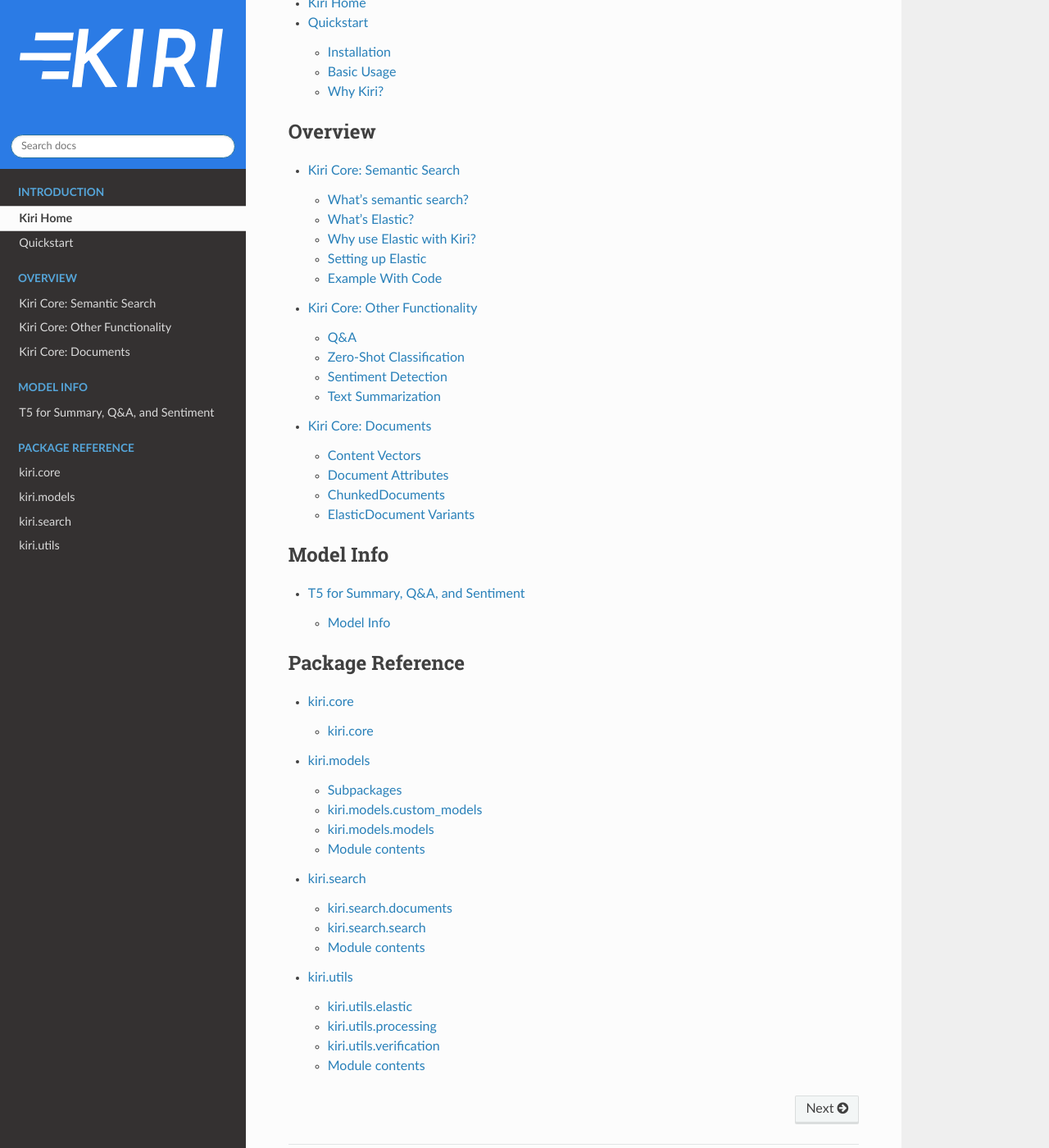
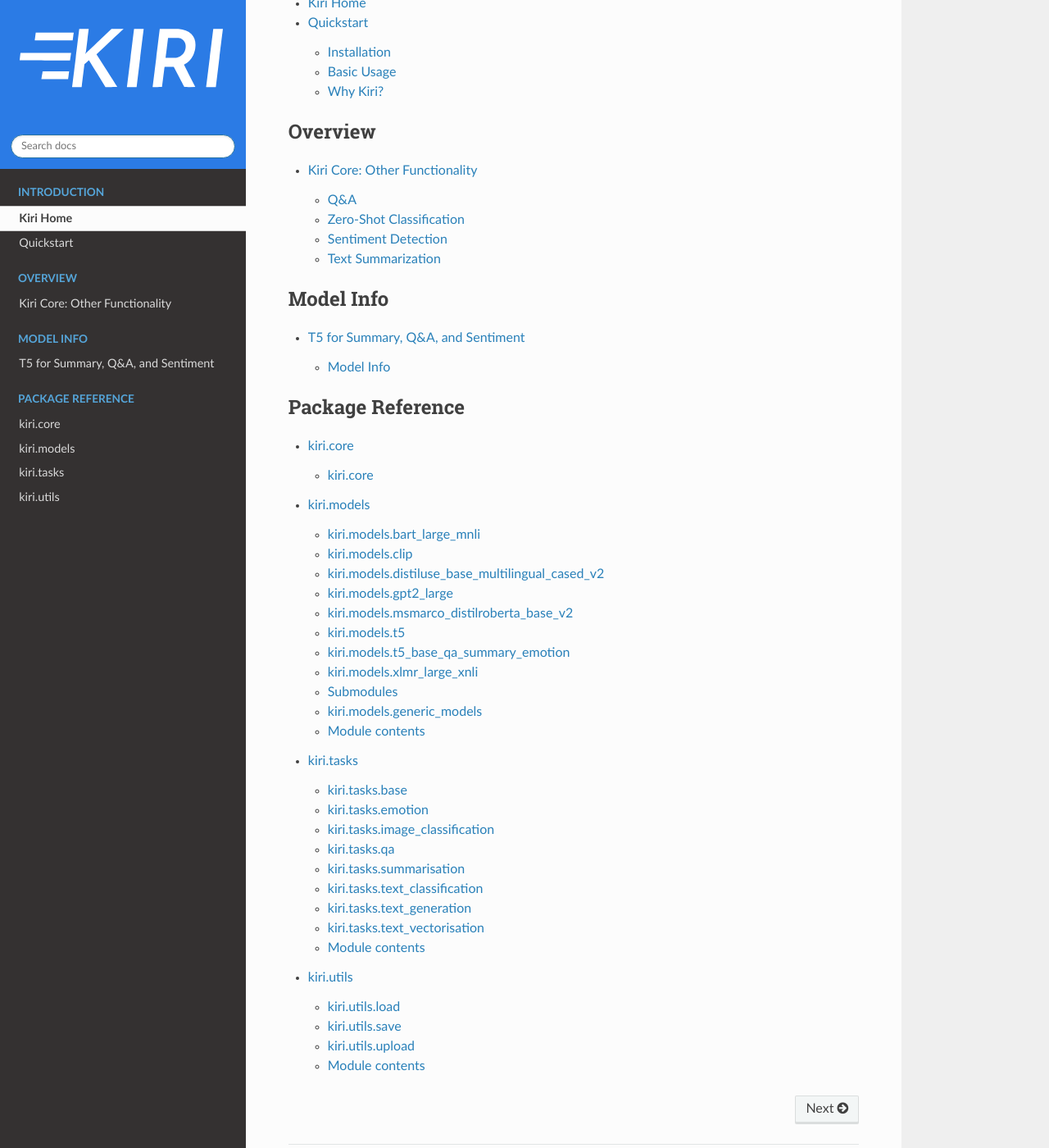
Before and after one commit to backprop-ai/backprop, a Sphinx documentation site: the page built from docs/source/index.rst, in a window 1280 px wide and 1400 px high, scrolled down 480 px. Shown: the whole window at 82% size. Built offline with Sphinx 7.4.7 and the Read the Docs theme 2.0.0, drawn with Linux system fonts in a browser that asks for light colours.

Commit message:
Doc update

```diff
--- a/docs/source/Document.rst
+++ /dev/null
@@ -1,32 +0,0 @@
-Kiri Core: Documents
-====================
-
-Documents are the base object on which much of Kiri operates.
-
-At their simplest, they're a wrapper for a string of content and an associated content vector.
-
-Content Vectors
----------------
-Upon uploading a document to a `DocStore`, it is processed -- the `vectorise_model` parameter of the Kiri Core is used
-to encode the entire document as a vector, which can then used for semantic search.
-
-Document Attributes
--------------------
-Document attributes can be any metadata that you might require -- title, publication date, url, etc.
-
-They won't be vectorised, and are accessible upon retrieval from a `DocStore`.
-
-ChunkedDocuments
-----------------
-The basic `Document` has a content vector field. However, for longer documents or specific tasks,
-more granular vectorisation is beneficial.
-
-`ChunkedDocuments` accept a `chunking_level`. This parameter determines how many sentences make up a single chunk.
-The content text is split into chunks of sentences, and each chunk is vectorised individually.
-
-ElasticDocument Variants
-------------------------
-Both the `Document` and `ChunkedDocument` classes have Elastic-ready variants. These variants are used in much the same way as their
-standard counterparts: however, they have in-built functionality for creating Elastic mappings, as well as storage and retrieval to/from an Elastic index backend.
-
-They were designed to make it as painless as possible to transition a demo with standard `Documents` to a production-ready backend.
--- a/docs/source/Search.rst
+++ /dev/null
@@ -1,62 +0,0 @@
-Kiri Core: Semantic Search
-==========================
-What's semantic search?
------------------------
-In a 'typical' search system, search is performed by matching keywords. While sometimes useful, this often requires guesswork on behalf of the person searching.
-They might not be aware of what content exists in the collection they're searching, and have to hope that their queries match words or phrases in the documents.
-
-Semantic search, alternatively, uses word embeddings to understand what your query *means*, and compare that to embeddings of documents. This allows the search engine
-to find results that closely match the meaning of the query, regardless of exact phrasing and words used.
-
-
-Included in Kiri
-~~~~~~~~~~~~~~~~
-Search is supported in over 50 languages: ar, bg, ca, cs, da, de, el, es, et, fa, fi, fr, fr-ca, gl, gu, he, hi, hr, hu, hy, id, it, ja, ka, ko, ku, lt, lv, mk, mn, mr, ms, my, nb, nl, pl, pt, pt, pt-br, ro, ru, sk, sl, sq, sr, sv, th, tr, uk, ur, vi, zh-cn, zh-tw.
-It defaults to just English for optimised performance.
-
-We've got two flavors of search bundled in: In-memory, and Elastic-based search.
-
-The in-memory version is meant for local testing, experimenting -- dev stuff.
-
-Using an Elastic backend is more suitable for production.
-
-
-What's Elastic?
----------------
-Elasticsearch is an open source search engine -- it's commonly used in enterprise.
-It's quick, scalable, and documents are schema-free.
-
-Elastic uses the BM25 bag-of-words model in combination with our semantic search to achieve the best performance possible.
-
-
-Why use Elastic with Kiri?
---------------------------
-Elastic provides a production-ready backend for search with very little overhead required.
-
-When used in combination with Kiri, you get all the benefits of Elastic, enhanced with Kiri's
-semantic processing.
-
-
-Setting up Elastic
-------------------
-With Docker
-~~~~~~~~~~~
-There's a simple Docker one-liner that can be used to instantly set up Elasticsearch.
-
-`docker run -p 9200:9200 -d -e "discovery.type=single-node" elasticsearch:7.10.1`
-
-The `-d` flag refers to detached mode, meaning it will run in the background. Omit `-d` to get logs in your terminal instance.
-
-If you'd like to host the Docker instance remotely, AWS has a small free-tier instance. It has 750 monthly hours, so you can leave it constantly running.
-
-Local Only
-~~~~~~~~~~
-Refer to this_ guide to get Elasticsearch running locally on your computer.
-
-.. _this: https://www.elastic.co/guide/en/elasticsearch/reference/current/getting-started-install.html
-
-Example With Code
------------------
-Refer to our repo examples_ to see how search works.
-
-.. _examples: https://github.com/kiri-ai/kiri/blob/main/examples/core_functionality/Search.ipynb
--- a/docs/source/index.rst
+++ b/docs/source/index.rst
@@ -27,9 +27,7 @@
    :maxdepth: 2
    :caption: Overview
 
-   Search
    Other
-   Document
 
 .. toctree::
    :maxdepth: 2
@@ -43,5 +41,5 @@
 
    kiri.core
    kiri.models
-   kiri.search
+   kiri.tasks
    kiri.utils
--- /dev/null
+++ b/docs/source/kiri.models.bart_large_mnli.rst
@@ -0,0 +1,19 @@
+kiri.models.bart\_large\_mnli
+=====================================
+
+
+kiri.models.bart\_large\_mnli.model
+------------------------------------------
+
+.. automodule:: kiri.models.bart_large_mnli.model
+   :members:
+   :undoc-members:
+   :show-inheritance:
+
+Module contents
+---------------
+
+.. automodule:: kiri.models.bart_large_mnli
+   :members:
+   :undoc-members:
+   :show-inheritance:
--- /dev/null
+++ b/docs/source/kiri.models.clip.rst
@@ -0,0 +1,43 @@
+kiri.models.clip
+========================
+
+
+kiri.models.clip.clip
+----------------------------
+
+.. automodule:: kiri.models.clip.clip
+   :members:
+   :undoc-members:
+   :show-inheritance:
+
+kiri.models.clip.model
+-----------------------------
+
+.. automodule:: kiri.models.clip.model
+   :members:
+   :undoc-members:
+   :show-inheritance:
+
+kiri.models.clip.module
+------------------------------
+
+.. automodule:: kiri.models.clip.module
+   :members:
+   :undoc-members:
+   :show-inheritance:
+
+kiri.models.clip.simple\_tokenizer
+-----------------------------------------
+
+.. automodule:: kiri.models.clip.simple_tokenizer
+   :members:
+   :undoc-members:
+   :show-inheritance:
+
+Module contents
+---------------
+
+.. automodule:: kiri.models.clip
+   :members:
+   :undoc-members:
+   :show-inheritance:
--- /dev/null
+++ b/docs/source/kiri.models.distiluse_base_multilingual_cased_v2.rst
@@ -0,0 +1,19 @@
+kiri.models.distiluse\_base\_multilingual\_cased\_v2
+============================================================
+
+
+kiri.models.distiluse\_base\_multilingual\_cased\_v2.model
+-----------------------------------------------------------------
+
+.. automodule:: kiri.models.distiluse_base_multilingual_cased_v2.model
+   :members:
+   :undoc-members:
+   :show-inheritance:
+
+Module contents
+---------------
+
+.. automodule:: kiri.models.distiluse_base_multilingual_cased_v2
+   :members:
+   :undoc-members:
+   :show-inheritance:
--- /dev/null
+++ b/docs/source/kiri.models.gpt2_large.rst
@@ -0,0 +1,18 @@
+kiri.models.gpt2\_large
+===============================
+
+kiri.models.gpt2\_large.model
+------------------------------------
+
+.. automodule:: kiri.models.gpt2_large.model
+   :members:
+   :undoc-members:
+   :show-inheritance:
+
+Module contents
+---------------
+
+.. automodule:: kiri.models.gpt2_large
+   :members:
+   :undoc-members:
+   :show-inheritance:
--- /dev/null
+++ b/docs/source/kiri.models.msmarco_distilroberta_base_v2.rst
@@ -0,0 +1,19 @@
+kiri.models.msmarco\_distilroberta\_base\_v2
+====================================================
+
+
+kiri.models.msmarco\_distilroberta\_base\_v2.model
+---------------------------------------------------------
+
+.. automodule:: kiri.models.msmarco_distilroberta_base_v2.model
+   :members:
+   :undoc-members:
+   :show-inheritance:
+
+Module contents
+---------------
+
+.. automodule:: kiri.models.msmarco_distilroberta_base_v2
+   :members:
+   :undoc-members:
+   :show-inheritance:
--- a/docs/source/kiri.models.rst
+++ b/docs/source/kiri.models.rst
@@ -1,26 +1,26 @@
 kiri.models
 ===================
 
-Subpackages
------------
 
 .. toctree::
    :maxdepth: 4
 
-   kiri.models.tasks
+   kiri.models.bart_large_mnli
+   kiri.models.clip
+   kiri.models.distiluse_base_multilingual_cased_v2
+   kiri.models.gpt2_large
+   kiri.models.msmarco_distilroberta_base_v2
+   kiri.models.t5
+   kiri.models.t5_base_qa_summary_emotion
+   kiri.models.xlmr_large_xnli
 
-kiri.models.custom\_models
----------------------------------
+Submodules
+----------
 
-.. automodule:: kiri.models.custom_models
-   :members:
-   :undoc-members:
-   :show-inheritance:
+kiri.models.generic\_models
+----------------------------------
 
-kiri.models.models
--------------------------
-
-.. automodule:: kiri.models.models
+.. automodule:: kiri.models.generic_models
    :members:
    :undoc-members:
    :show-inheritance:
--- /dev/null
+++ b/docs/source/kiri.models.t5.rst
@@ -0,0 +1,19 @@
+kiri.models.t5
+======================
+
+
+kiri.models.t5.model
+---------------------------
+
+.. automodule:: kiri.models.t5.model
+   :members:
+   :undoc-members:
+   :show-inheritance:
+
+Module contents
+---------------
+
+.. automodule:: kiri.models.t5
+   :members:
+   :undoc-members:
+   :show-inheritance:
--- /dev/null
+++ b/docs/source/kiri.models.t5_base_qa_summary_emotion.rst
@@ -0,0 +1,19 @@
+kiri.models.t5\_base\_qa\_summary\_emotion
+==================================================
+
+
+kiri.models.t5\_base\_qa\_summary\_emotion.model
+-------------------------------------------------------
+
+.. automodule:: kiri.models.t5_base_qa_summary_emotion.model
+   :members:
+   :undoc-members:
+   :show-inheritance:
+
+Module contents
+---------------
+
+.. automodule:: kiri.models.t5_base_qa_summary_emotion
+   :members:
+   :undoc-members:
+   :show-inheritance:
--- /dev/null
+++ b/docs/source/kiri.models.xlmr_large_xnli.rst
@@ -0,0 +1,18 @@
+kiri.models.xlmr\_large\_xnli
+=====================================
+
+kiri.models.xlmr\_large\_xnli.model
+------------------------------------------
+
+.. automodule:: kiri.models.xlmr_large_xnli.model
+   :members:
+   :undoc-members:
+   :show-inheritance:
+
+Module contents
+---------------
+
+.. automodule:: kiri.models.xlmr_large_xnli
+   :members:
+   :undoc-members:
+   :show-inheritance:
--- /dev/null
+++ b/docs/source/kiri.rst
@@ -0,0 +1,29 @@
+kiri
+============
+
+
+.. toctree::
+   :maxdepth: 4
+
+   kiri.models
+   kiri.tasks
+   kiri.utils
+
+Submodules
+----------
+
+kiri.core
+----------------
+
+.. automodule:: kiri.core
+   :members:
+   :undoc-members:
+   :show-inheritance:
+
+Module contents
+---------------
+
+.. automodule:: kiri
+   :members:
+   :undoc-members:
+   :show-inheritance:
--- a/docs/source/kiri.search.rst
+++ /dev/null
@@ -1,26 +0,0 @@
-kiri.search
-===================
-
-kiri.search.documents
-----------------------------
-
-.. automodule:: kiri.search.documents
-   :members:
-   :undoc-members:
-   :show-inheritance:
-
-kiri.search.search
--------------------------
-
-.. automodule:: kiri.search.search
-   :members:
-   :undoc-members:
-   :show-inheritance:
-
-Module contents
----------------
-
-.. automodule:: kiri.search
-   :members:
-   :undoc-members:
-   :show-inheritance:
--- /dev/null
+++ b/docs/source/kiri.tasks.rst
@@ -0,0 +1,75 @@
+kiri.tasks
+==================
+
+
+kiri.tasks.base
+----------------------
+
+.. automodule:: kiri.tasks.base
+   :members:
+   :undoc-members:
+   :show-inheritance:
+
+kiri.tasks.emotion
+-------------------------
+
+.. automodule:: kiri.tasks.emotion
+   :members:
+   :undoc-members:
+   :show-inheritance:
+
+kiri.tasks.image\_classification
+---------------------------------------
+
+.. automodule:: kiri.tasks.image_classification
+   :members:
+   :undoc-members:
+   :show-inheritance:
+
+kiri.tasks.qa
+--------------------
+
+.. automodule:: kiri.tasks.qa
+   :members:
+   :undoc-members:
+   :show-inheritance:
+
+kiri.tasks.summarisation
+-------------------------------
+
+.. automodule:: kiri.tasks.summarisation
+   :members:
+   :undoc-members:
+   :show-inheritance:
+
+kiri.tasks.text\_classification
+--------------------------------------
+
+.. automodule:: kiri.tasks.text_classification
+   :members:
+   :undoc-members:
+   :show-inheritance:
+
+kiri.tasks.text\_generation
+----------------------------------
+
+.. automodule:: kiri.tasks.text_generation
+   :members:
+   :undoc-members:
+   :show-inheritance:
+
+kiri.tasks.text\_vectorisation
+-------------------------------------
+
+.. automodule:: kiri.tasks.text_vectorisation
+   :members:
+   :undoc-members:
+   :show-inheritance:
+
+Module contents
+---------------
+
+.. automodule:: kiri.tasks
+   :members:
+   :undoc-members:
+   :show-inheritance:
--- a/docs/source/kiri.utils.rst
+++ b/docs/source/kiri.utils.rst
@@ -1,26 +1,27 @@
 kiri.utils
 ==================
 
-kiri.utils.elastic
--------------------------
 
-.. automodule:: kiri.utils.elastic
+kiri.utils.load
+----------------------
+
+.. automodule:: kiri.utils.load
    :members:
    :undoc-members:
    :show-inheritance:
 
-kiri.utils.processing
-----------------------------
+kiri.utils.save
+----------------------
 
-.. automodule:: kiri.utils.processing
+.. automodule:: kiri.utils.save
    :members:
    :undoc-members:
    :show-inheritance:
 
-kiri.utils.verification
-------------------------------
+kiri.utils.upload
+------------------------
 
-.. automodule:: kiri.utils.verification
+.. automodule:: kiri.utils.upload
    :members:
    :undoc-members:
    :show-inheritance:
--- a/docs/source/modules.rst
+++ b/docs/source/modules.rst
@@ -4,4 +4,4 @@
 .. toctree::
    :maxdepth: 4
 
-   kiri.core
+   kiri
```
Also changed, not shown: docs/source/kiri.models.tasks.rst (deleted, +0 -66 lines).
